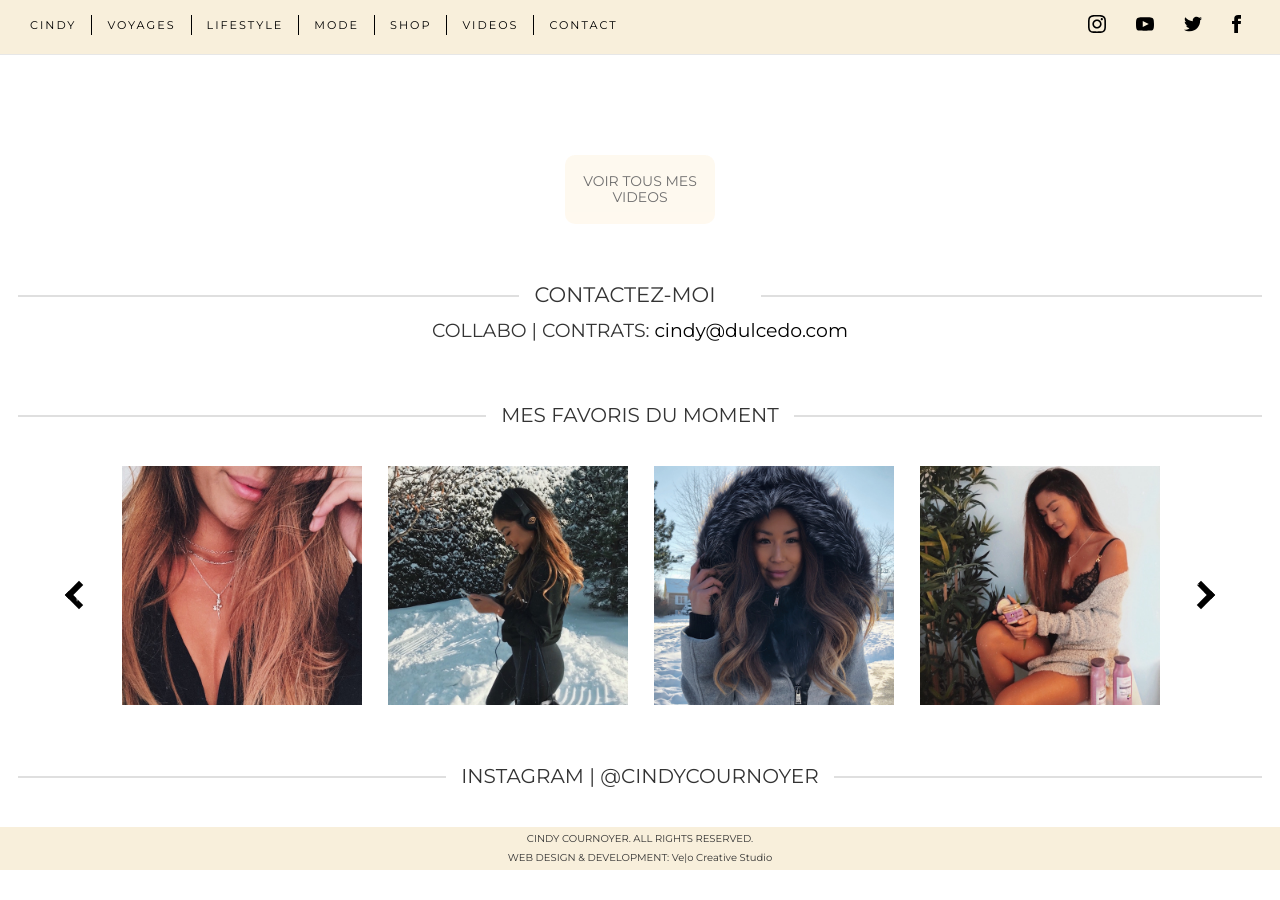
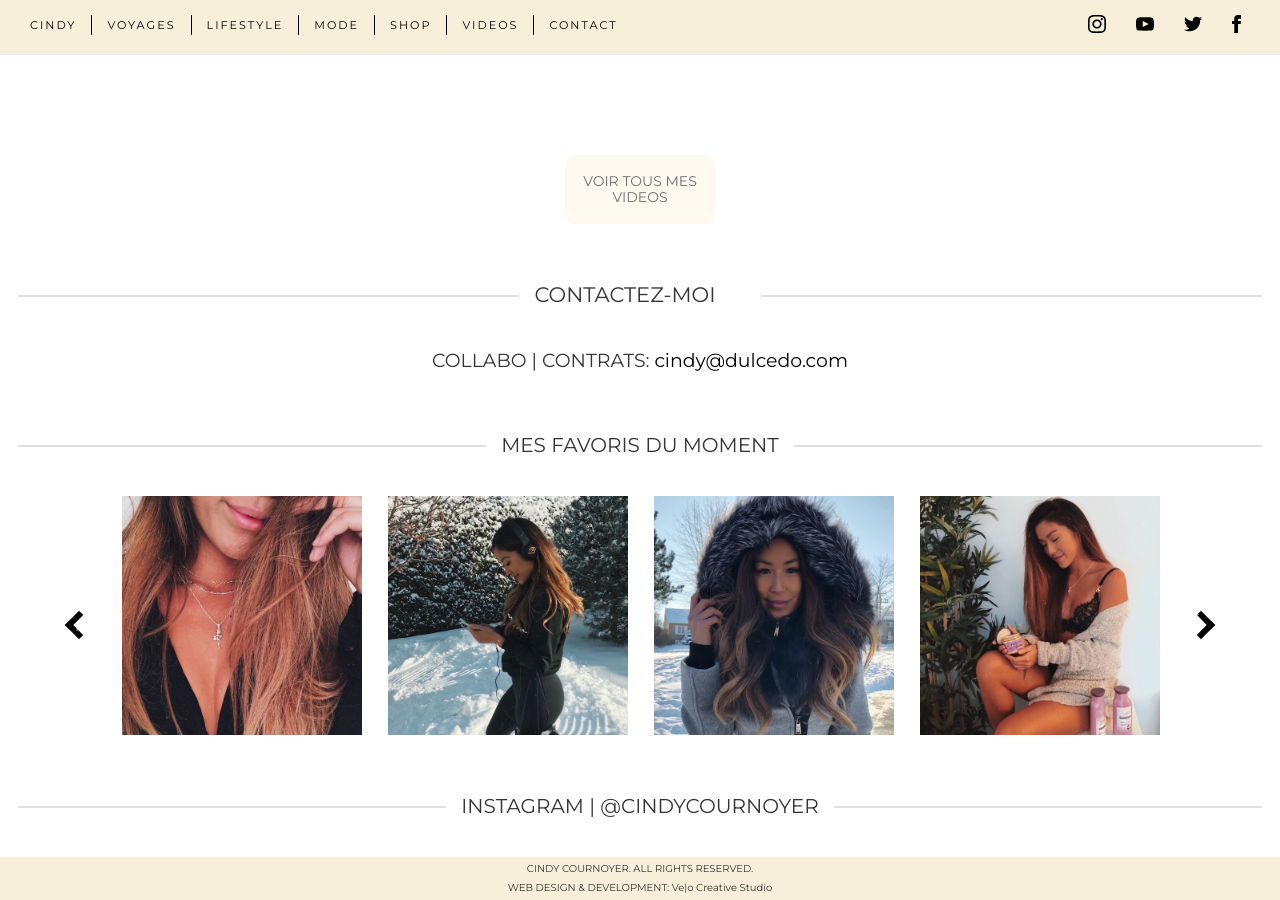
Before and after one commit to lpboucher/cindy-cournoyer, a Jekyll site: the page built from _pages/home.md, in a window 1280 px wide and 900 px high, scrolled down 2075 px. Built offline with Jekyll 4.4.1, drawn with Linux system fonts in a browser that asks for light colours; nearby versions of some CDN libraries; some web fonts are replaced; comment, search, counter and statistics services are not loaded; before the commit the page ends 2945 px from its top, so only the background shows below that.

Commit message:
Increased margin of contact details for better readability

```diff
--- a/assets/css/3-sections/_contact.sass
+++ b/assets/css/3-sections/_contact.sass
@@ -7,6 +7,8 @@
         font-size: 1.5em
 
     .email-lockup
+        margin: 40px 0 0
+
         a
             font-size: 1.5em
             color: $mainfontcolor
```
